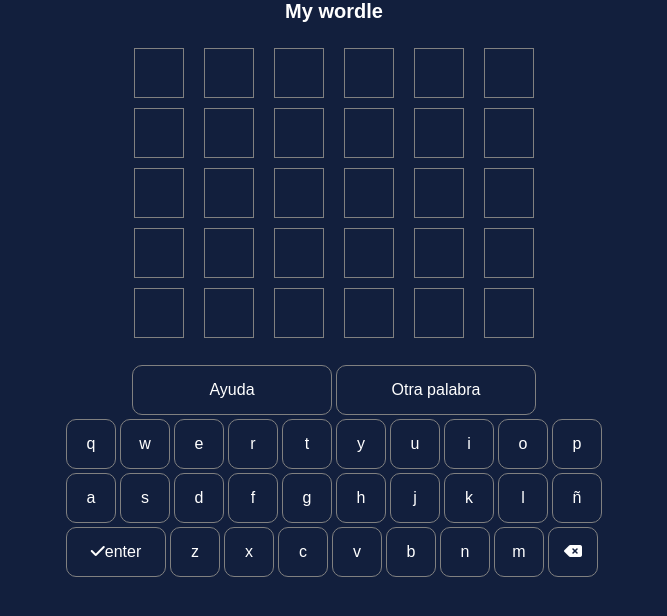
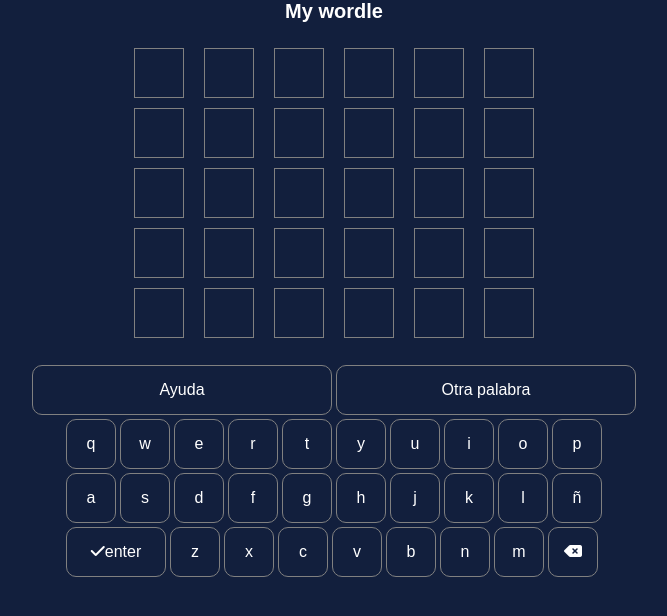
Before and after one commit to AngelVelasco29/Wordle, a plain HTML site: page index.html in a window 1280 px wide. Shown: the whole page, without its empty margins (306-973 px from the left). Drawn offline with Linux system fonts and the light colour scheme.

Commit message:
Arreglando el boton de otra palabra

```diff
--- a/wordle.css
+++ b/wordle.css
@@ -45,9 +45,9 @@
 }
 
 .button-game {
-    width: 20vw;
+    width: 40vw;
     height: 7vw;
-    max-width: 200px;
+    max-width: 300px;
     max-height: 50px;
 }
 
@@ -63,10 +63,6 @@
     margin: 0 auto;
     position: relative;
     height: 100vh;
-}
-
-#keyboard {
-
 }
 
 .wordle {
```
